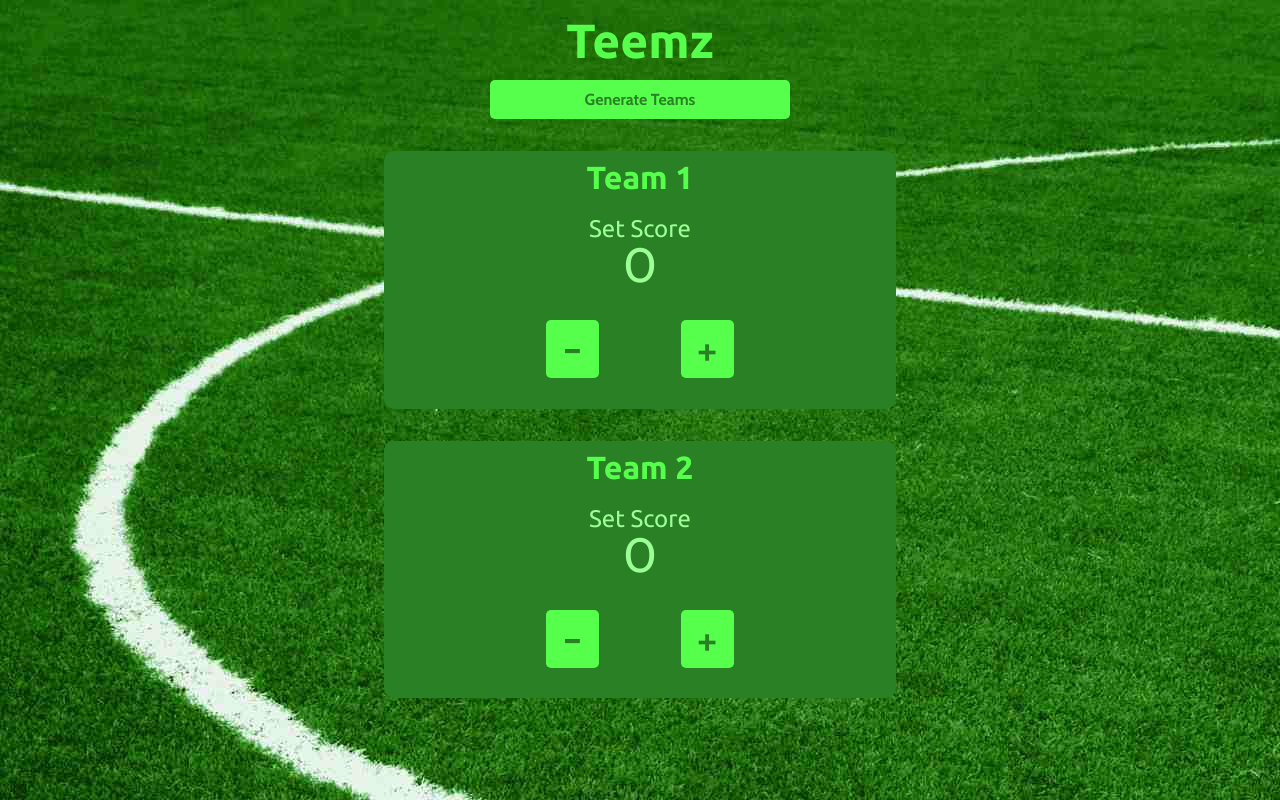
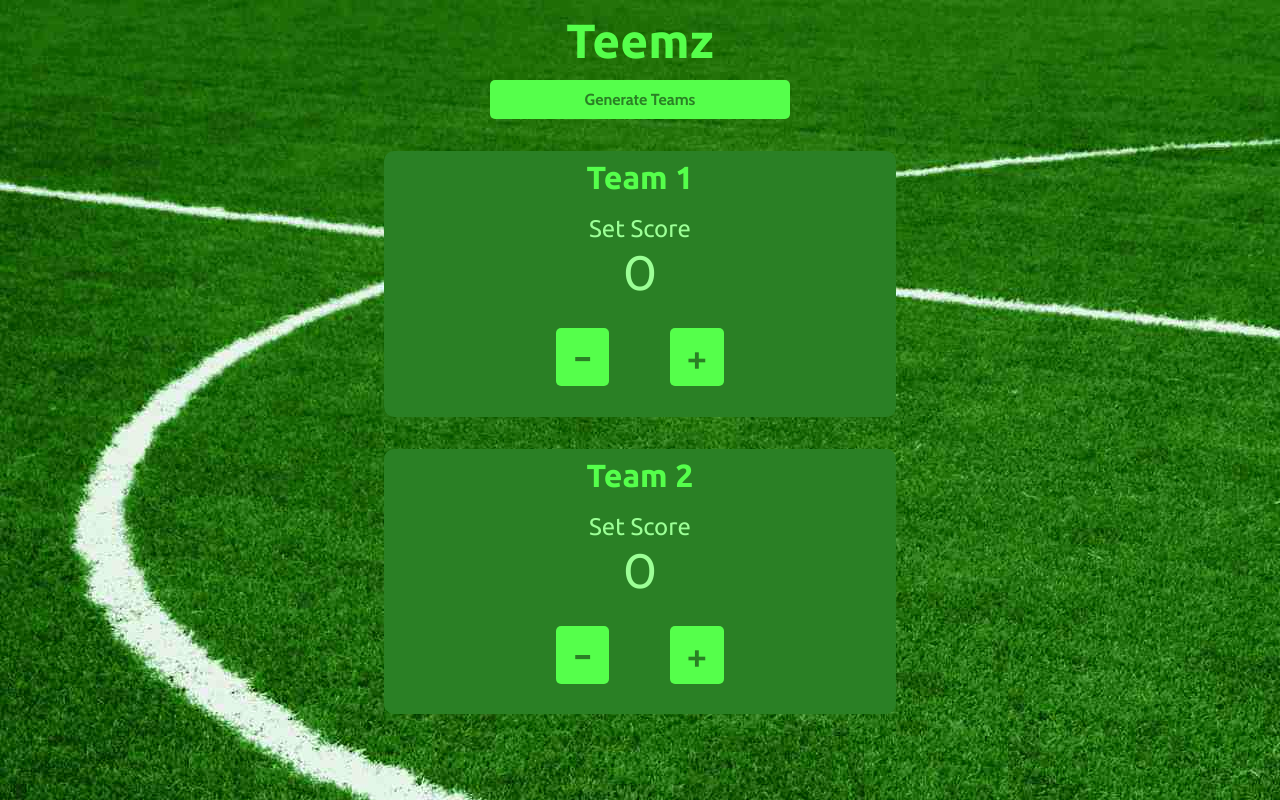
Before and after one commit to teemz-app/teemz-frontend, a React (Create React App) app: page / in a window 1280 px wide. Built offline with nearby package versions, Linux system fonts and the light colour scheme.

Commit message:
small tweaks to styling

```diff
--- a/src/styles/teamCard.css
+++ b/src/styles/teamCard.css
@@ -41,6 +41,7 @@
     font-size: 3rem;
     font-weight: normal;
 
+    margin-top: 0.5rem;
 
     color: var(--lightGreen);
 }
@@ -54,5 +55,5 @@
     border-radius: 5px;
 
     padding: 0 1rem;
-    margin: 6% 8%;
+    margin: 6%;
 }
```
